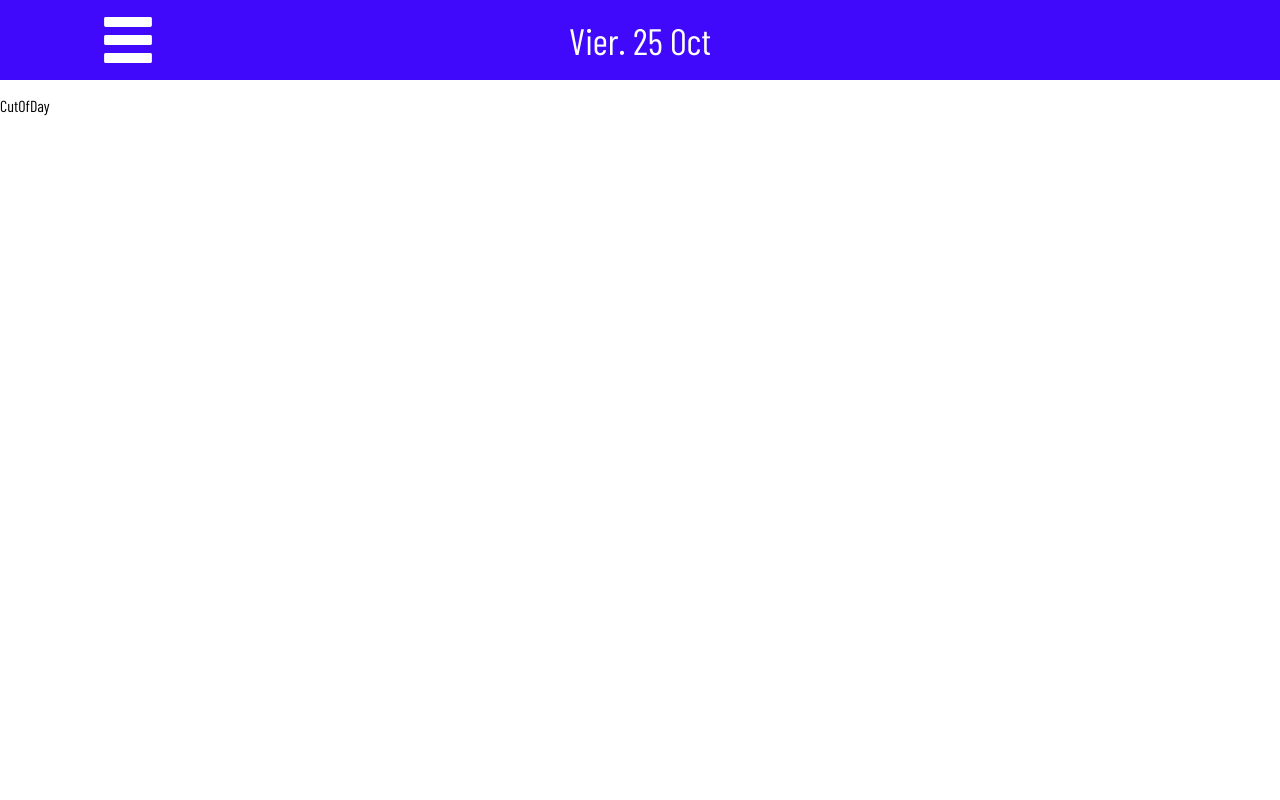
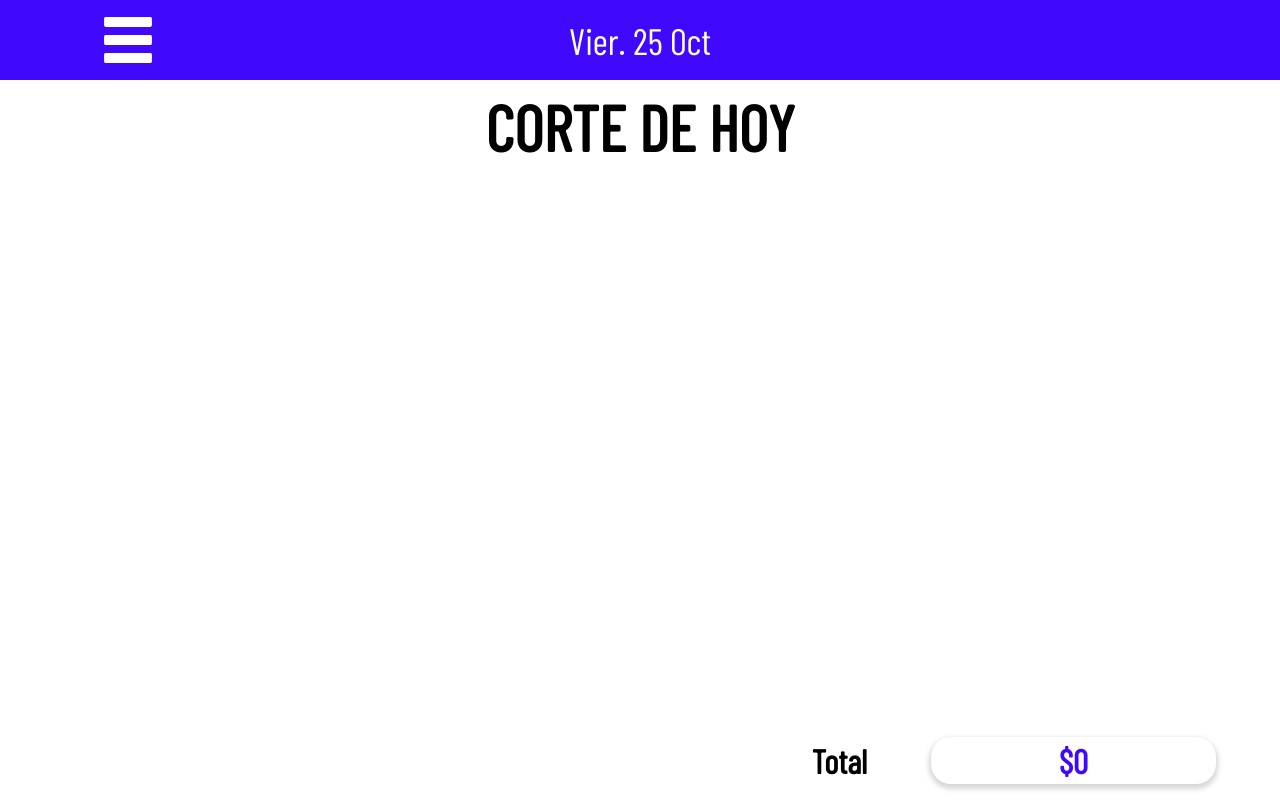
Before and after one commit to MartinMelo97/AppPrestamos, a React (Create React App) app: page /general/corte-dia in a window 1280 px wide. Built offline with nearby package versions, Linux system fonts and the light colour scheme.

Commit message:
cut of day component is ready

```diff
--- a/src/components/general/cut/CutOfDay.jsx
+++ b/src/components/general/cut/CutOfDay.jsx
@@ -5,14 +5,51 @@ class CutOfDay extends Component {
     constructor(props){
         super(props)
         this.state = {
+            customers:[
 
+            ],
+            total: 0
         }
+    }
+
+    updateTotal = () =>{
+        let { total, customers } = this.state
+
+        if( customers.length > 0 ){
+            total = 0
+            for(let i = 0; i < customers.length; i++){
+                total += customers[i].value
+            }
+
+            this.setState({ total })
+        }
+    }
+
+    componentDidMount = () =>{
+        this.updateTotal()
     }
 
     render(){
         return(
-            <div>
-                <p>CutOfDay</p>
+            <div className="cut-day-container">
+                <div className="part-one">
+                    <p>Corte de Hoy</p>
+                    <div className="list-loans-container">
+                        {this.state.customers.length > 0 ?
+                        this.state.customers.map((customer, i)=>(
+                            <div className="customer-value-container">
+                                <span className="customer-name">{customer.name}</span>
+                                <span className="customer-value">{ `$${customer.value}` }</span>
+                            </div>
+                        ))
+                        :
+                        null}
+                    </div>
+                </div>
+                <div className="part-two">
+                    <span>Total</span>
+                    <span>{ `$${this.state.total}` }</span>
+                </div>
             </div>
         )
     }
--- a/src/components/general/cut/cut_of_day.scss
+++ b/src/components/general/cut/cut_of_day.scss
@@ -0,0 +1,59 @@
+@import '../../../variables.scss';
+
+.cut-day-container{
+    position: relative;
+    height: 90vh;
+    .part-one{
+        height: 80vh;
+        overflow-y: scroll;
+        display: flex;
+        flex-direction: column;
+        justify-content: flex-start;
+        align-items: center;
+        p{
+            font-weight: 900;
+            text-transform: uppercase;
+            font-size: 4em;
+            max-width: 80vw;
+            margin: 1vh 0 1vh 0;
+            text-align: center;
+        }
+        .list-loans-container{
+            .customer-value-container{
+                display: flex;
+                justify-content: space-between;
+                align-items: center;
+                width: 50vw;
+                padding: 5px 15vw;
+                margin: 2vh 0;
+                border-radius: 20px;
+                box-shadow: 0px 3px 5px 2px #9996;
+                span{
+                    font-size: 2em;
+                    font-weight: 600;
+                }
+            }
+        }
+    }
+    .part-two{
+        position: absolute;
+        bottom: 0;
+        right: 5vw;
+        max-width: 80vw;
+        height: 10vh;
+        display: flex;
+        justify-content: flex-end;
+        align-items: center;
+        span{
+            font-size: 2.1em;
+            font-weight: 600;
+            &:nth-child(2){
+                margin-left: 5vw;
+                border-radius: 20px;
+                box-shadow: 0px 3px 5px 2px #9996;
+                padding: 3px 10vw;
+                color: $principal;
+            }
+        }
+    }
+}
```
